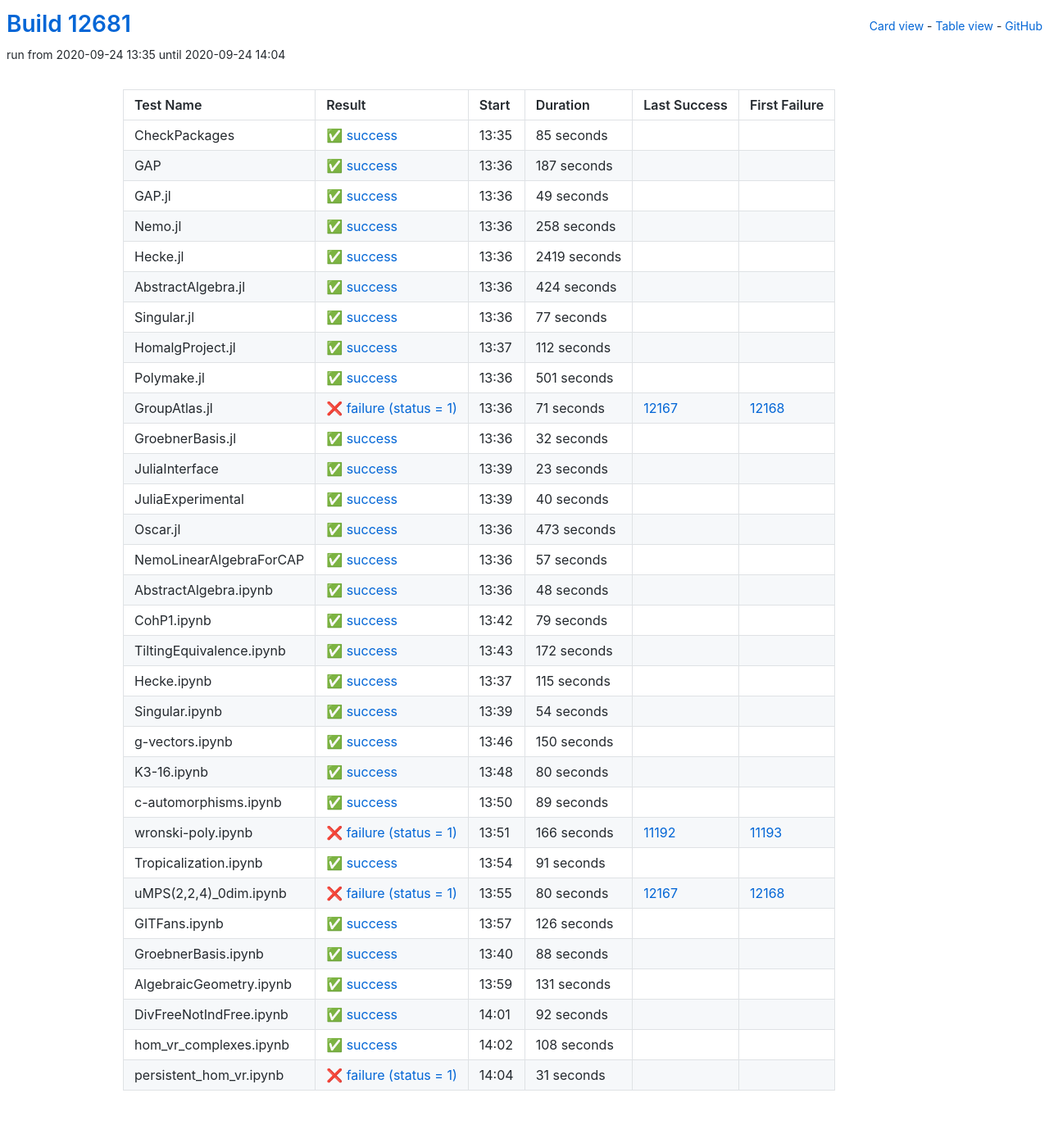
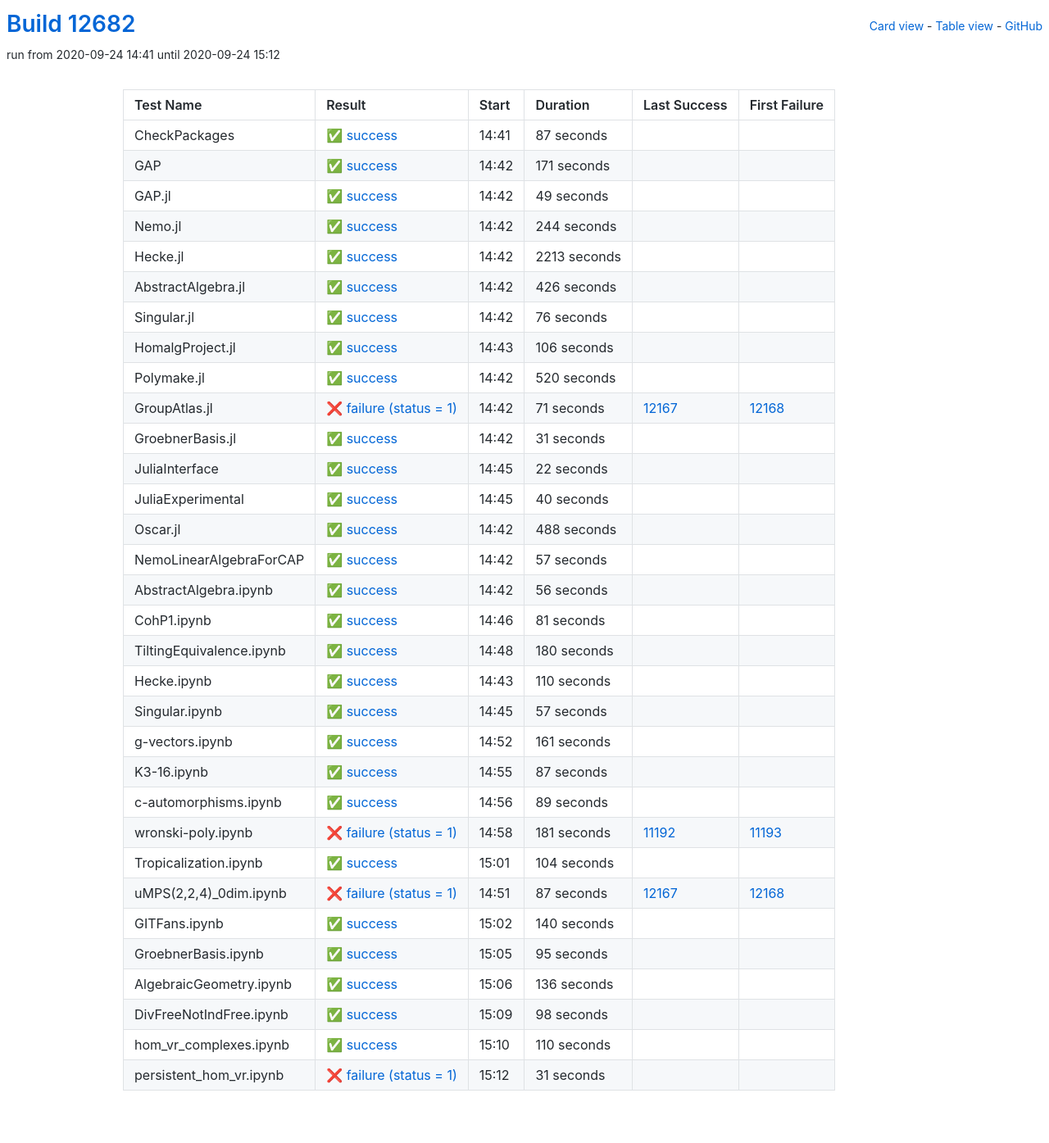
Before and after one commit to oscar-system/oscar-ci-status, a Jekyll site: the page built from table.html, in a window 1280 px wide. Shown: the whole page at 82% size. Built offline with Jekyll 4.4.1, drawn with Linux system fonts in a browser that asks for light colours.

Commit message:
Build #12682

```diff
--- a/_data/ci.yml
+++ b/_data/ci.yml
@@ -1,6 +1,6 @@
 ---
-build: 12681
-build_url: https://oscarci.mathematik.uni-kl.de/job/oscar/12681/
+build: 12682
+build_url: https://oscarci.mathematik.uni-kl.de/job/oscar/12682/
 job: oscar
 organization: oscar-system
 repo: oscar-ci-status
@@ -8,32 +8,32 @@
 tests:
 - name: CheckPackages
   id: checkpackages
-  log: https://oscarci.mathematik.uni-kl.de/job/oscar/12681/artifact/logs/build-12681/CheckPackages.log
-  start: 2020-09-24 13:35
+  log: https://oscarci.mathematik.uni-kl.de/job/oscar/12682/artifact/logs/build-12682/CheckPackages.log
+  start: 2020-09-24 14:41
   success: true
   exitcode: 0
   status: success
-  duration: 85
+  duration: 87
   last_success: false
   last_success_url:
   first_failure: false
   first_failure_url:
 - name: GAP
   id: gap
-  log: https://oscarci.mathematik.uni-kl.de/job/oscar/12681/artifact/logs/build-12681/GAP.log
-  start: 2020-09-24 13:36
+  log: https://oscarci.mathematik.uni-kl.de/job/oscar/12682/artifact/logs/build-12682/GAP.log
+  start: 2020-09-24 14:42
   success: true
   exitcode: 0
   status: success
-  duration: 187
+  duration: 171
   last_success: false
   last_success_url:
   first_failure: false
   first_failure_url:
 - name: GAP.jl
   id: gap-jl
-  log: https://oscarci.mathematik.uni-kl.de/job/oscar/12681/artifact/logs/build-12681/GAP.jl.log
-  start: 2020-09-24 13:36
+  log: https://oscarci.mathematik.uni-kl.de/job/oscar/12682/artifact/logs/build-12682/GAP.jl.log
+  start: 2020-09-24 14:42
   success: true
   exitcode: 0
   status: success
@@ -44,80 +44,80 @@
   first_failure_url:
 - name: Nemo.jl
   id: nemo-jl
-  log: https://oscarci.mathematik.uni-kl.de/job/oscar/12681/artifact/logs/build-12681/Nemo.jl.log
-  start: 2020-09-24 13:36
+  log: https://oscarci.mathematik.uni-kl.de/job/oscar/12682/artifact/logs/build-12682/Nemo.jl.log
+  start: 2020-09-24 14:42
   success: true
   exitcode: 0
   status: success
-  duration: 258
+  duration: 244
   last_success: false
   last_success_url:
   first_failure: false
   first_failure_url:
 - name: Hecke.jl
   id: hecke-jl
-  log: https://oscarci.mathematik.uni-kl.de/job/oscar/12681/artifact/logs/build-12681/Hecke.jl.log
-  start: 2020-09-24 13:36
+  log: https://oscarci.mathematik.uni-kl.de/job/oscar/12682/artifact/logs/build-12682/Hecke.jl.log
+  start: 2020-09-24 14:42
   success: true
   exitcode: 0
   status: success
-  duration: 2419
+  duration: 2213
   last_success: false
   last_success_url:
   first_failure: false
   first_failure_url:
 - name: AbstractAlgebra.jl
   id: abstractalgebra-jl
-  log: https://oscarci.mathematik.uni-kl.de/job/oscar/12681/artifact/logs/build-12681/AbstractAlgebra.jl.log
-  start: 2020-09-24 13:36
+  log: https://oscarci.mathematik.uni-kl.de/job/oscar/12682/artifact/logs/build-12682/AbstractAlgebra.jl.log
+  start: 2020-09-24 14:42
   success: true
   exitcode: 0
   status: success
-  duration: 424
+  duration: 426
   last_success: false
   last_success_url:
   first_failure: false
   first_failure_url:
 - name: Singular.jl
   id: singular-jl
-  log: https://oscarci.mathematik.uni-kl.de/job/oscar/12681/artifact/logs/build-12681/Singular.jl.log
-  start: 2020-09-24 13:36
+  log: https://oscarci.mathematik.uni-kl.de/job/oscar/12682/artifact/logs/build-12682/Singular.jl.log
+  start: 2020-09-24 14:42
   success: true
   exitcode: 0
   status: success
-  duration: 77
+  duration: 76
   last_success: false
   last_success_url:
   first_failure: false
   first_failure_url:
 - name: HomalgProject.jl
   id: homalgproject-jl
-  log: https://oscarci.mathematik.uni-kl.de/job/oscar/12681/artifact/logs/build-12681/HomalgProject.jl.log
-  start: 2020-09-24 13:37
+  log: https://oscarci.mathematik.uni-kl.de/job/oscar/12682/artifact/logs/build-12682/HomalgProject.jl.log
+  start: 2020-09-24 14:43
   success: true
   exitcode: 0
   status: success
-  duration: 112
+  duration: 106
   last_success: false
   last_success_url:
   first_failure: false
   first_failure_url:
 - name: Polymake.jl
   id: polymake-jl
-  log: https://oscarci.mathematik.uni-kl.de/job/oscar/12681/artifact/logs/build-12681/Polymake.jl.log
-  start: 2020-09-24 13:36
+  log: https://oscarci.mathematik.uni-kl.de/job/oscar/12682/artifact/logs/build-12682/Polymake.jl.log
+  start: 2020-09-24 14:42
   success: true
   exitcode: 0
   status: success
-  duration: 501
+  duration: 520
   last_success: false
   last_success_url:
   first_failure: false
   first_failure_url:
 - name: GroupAtlas.jl
   id: groupatlas-jl
-  log: https://oscarci.mathematik.uni-kl.de/job/oscar/12681/artifact/logs/build-12681/GroupAtlas.jl.log
-  start: 2020-09-24 13:36
+  log: https://oscarci.mathematik.uni-kl.de/job/oscar/12682/artifact/logs/build-12682/GroupAtlas.jl.log
+  start: 2020-09-24 14:42
   success: false
   exitcode: 1
   status: failure
@@ -128,32 +128,32 @@
   first_failure_url: https://oscarci.mathematik.uni-kl.de/job/oscar/12168/
 - name: GroebnerBasis.jl
   id: groebnerbasis-jl
-  log: https://oscarci.mathematik.uni-kl.de/job/oscar/12681/artifact/logs/build-12681/GroebnerBasis.jl.log
-  start: 2020-09-24 13:36
+  log: https://oscarci.mathematik.uni-kl.de/job/oscar/12682/artifact/logs/build-12682/GroebnerBasis.jl.log
+  start: 2020-09-24 14:42
   success: true
   exitcode: 0
   status: success
-  duration: 32
+  duration: 31
   last_success: false
   last_success_url:
   first_failure: false
   first_failure_url:
 - name: JuliaInterface
   id: juliainterface
-  log: https://oscarci.mathematik.uni-kl.de/job/oscar/12681/artifact/logs/build-12681/JuliaInterface.log
-  start: 2020-09-24 13:39
+  log: https://oscarci.mathematik.uni-kl.de/job/oscar/12682/artifact/logs/build-12682/JuliaInterface.log
+  start: 2020-09-24 14:45
   success: true
   exitcode: 0
   status: success
-  duration: 23
+  duration: 22
   last_success: false
   last_success_url:
   first_failure: false
   first_failure_url:
 - name: JuliaExperimental
   id: juliaexperimental
-  log: https://oscarci.mathematik.uni-kl.de/job/oscar/12681/artifact/logs/build-12681/JuliaExperimental.log
-  start: 2020-09-24 13:39
+  log: https://oscarci.mathematik.uni-kl.de/job/oscar/12682/artifact/logs/build-12682/JuliaExperimental.log
+  start: 2020-09-24 14:45
   success: true
   exitcode: 0
   status: success
@@ -164,20 +164,20 @@
   first_failure_url:
 - name: Oscar.jl
   id: oscar-jl
-  log: https://oscarci.mathematik.uni-kl.de/job/oscar/12681/artifact/logs/build-12681/Oscar.jl.log
-  start: 2020-09-24 13:36
+  log: https://oscarci.mathematik.uni-kl.de/job/oscar/12682/artifact/logs/build-12682/Oscar.jl.log
+  start: 2020-09-24 14:42
   success: true
   exitcode: 0
   status: success
-  duration: 473
+  duration: 488
   last_success: false
   last_success_url:
   first_failure: false
   first_failure_url:
 - name: NemoLinearAlgebraForCAP
   id: nemolinearalgebraforcap
-  log: https://oscarci.mathematik.uni-kl.de/job/oscar/12681/artifact/logs/build-12681/NemoLinearAlgebraForCAP.log
-  start: 2020-09-24 13:36
+  log: https://oscarci.mathematik.uni-kl.de/job/oscar/12682/artifact/logs/build-12682/NemoLinearAlgebraForCAP.log
+  start: 2020-09-24 14:42
   success: true
   exitcode: 0
   status: success
@@ -188,92 +188,92 @@
   first_failure_url:
 - name: AbstractAlgebra.ipynb
   id: abstractalgebra-ipynb
-  log: https://oscarci.mathematik.uni-kl.de/job/oscar/12681/artifact/logs/build-12681/AbstractAlgebra.ipynb.log
-  start: 2020-09-24 13:36
+  log: https://oscarci.mathematik.uni-kl.de/job/oscar/12682/artifact/logs/build-12682/AbstractAlgebra.ipynb.log
+  start: 2020-09-24 14:42
   success: true
   exitcode: 0
   status: success
-  duration: 48
+  duration: 56
   last_success: false
   last_success_url:
   first_failure: false
   first_failure_url:
 - name: CohP1.ipynb
   id: cohp1-ipynb
-  log: https://oscarci.mathematik.uni-kl.de/job/oscar/12681/artifact/logs/build-12681/CohP1.ipynb.log
-  start: 2020-09-24 13:42
+  log: https://oscarci.mathematik.uni-kl.de/job/oscar/12682/artifact/logs/build-12682/CohP1.ipynb.log
+  start: 2020-09-24 14:46
   success: true
   exitcode: 0
   status: success
-  duration: 79
+  duration: 81
   last_success: false
   last_success_url:
   first_failure: false
   first_failure_url:
 - name: TiltingEquivalence.ipynb
   id: tiltingequivalence-ipynb
-  log: https://oscarci.mathematik.uni-kl.de/job/oscar/12681/artifact/logs/build-12681/TiltingEquivalence.ipynb.log
-  start: 2020-09-24 13:43
+  log: https://oscarci.mathematik.uni-kl.de/job/oscar/12682/artifact/logs/build-12682/TiltingEquivalence.ipynb.log
+  start: 2020-09-24 14:48
   success: true
   exitcode: 0
   status: success
-  duration: 172
+  duration: 180
   last_success: false
   last_success_url:
   first_failure: false
   first_failure_url:
 - name: Hecke.ipynb
   id: hecke-ipynb
-  log: https://oscarci.mathematik.uni-kl.de/job/oscar/12681/artifact/logs/build-12681/Hecke.ipynb.log
-  start: 2020-09-24 13:37
+  log: https://oscarci.mathematik.uni-kl.de/job/oscar/12682/artifact/logs/build-12682/Hecke.ipynb.log
+  start: 2020-09-24 14:43
   success: true
   exitcode: 0
   status: success
-  duration: 115
+  duration: 110
   last_success: false
   last_success_url:
   first_failure: false
   first_failure_url:
 - name: Singular.ipynb
   id: singular-ipynb
-  log: https://oscarci.mathematik.uni-kl.de/job/oscar/12681/artifact/logs/build-12681/Singular.ipynb.log
-  start: 2020-09-24 13:39
+  log: https://oscarci.mathematik.uni-kl.de/job/oscar/12682/artifact/logs/build-12682/Singular.ipynb.log
+  start: 2020-09-24 14:45
   success: true
   exitcode: 0
   status: success
-  duration: 54
+  duration: 57
   last_success: false
   last_success_url:
   first_failure: false
   first_failure_url:
 - name: g-vectors.ipynb
   id: g-vectors-ipynb
-  log: https://oscarci.mathematik.uni-kl.de/job/oscar/12681/artifact/logs/build-12681/g-vectors.ipynb.log
-  start: 2020-09-24 13:46
+  log: https://oscarci.mathematik.uni-kl.de/job/oscar/12682/artifact/logs/build-12682/g-vectors.ipynb.log
+  start: 2020-09-24 14:52
   success: true
   exitcode: 0
   status: success
-  duration: 150
+  duration: 161
   last_success: false
   last_success_url:
   first_failure: false
   first_failure_url:
 - name: K3-16.ipynb
   id: k3-16-ipynb
-  log: https://oscarci.mathematik.uni-kl.de/job/oscar/12681/artifact/logs/build-12681/K3-16.ipynb.log
-  start: 2020-09-24 13:48
+  log: https://oscarci.mathematik.uni-kl.de/job/oscar/12682/artifact/logs/build-12682/K3-16.ipynb.log
+  start: 2020-09-24 14:55
   success: true
   exitcode: 0
   status: success
-  duration: 80
+  duration: 87
   last_success: false
   last_success_url:
   first_failure: false
   first_failure_url:
 - name: c-automorphisms.ipynb
   id: c-automorphisms-ipynb
-  log: https://oscarci.mathematik.uni-kl.de/job/oscar/12681/artifact/logs/build-12681/c-automorphisms.ipynb.log
-  start: 2020-09-24 13:50
+  log: https://oscarci.mathematik.uni-kl.de/job/oscar/12682/artifact/logs/build-12682/c-automorphisms.ipynb.log
+  start: 2020-09-24 14:56
   success: true
   exitcode: 0
   status: success
@@ -284,104 +284,104 @@
   first_failure_url:
 - name: wronski-poly.ipynb
   id: wronski-poly-ipynb
-  log: https://oscarci.mathematik.uni-kl.de/job/oscar/12681/artifact/logs/build-12681/wronski-poly.ipynb.log
-  start: 2020-09-24 13:51
+  log: https://oscarci.mathematik.uni-kl.de/job/oscar/12682/artifact/logs/build-12682/wronski-poly.ipynb.log
+  start: 2020-09-24 14:58
   success: false
   exitcode: 1
   status: failure
-  duration: 166
+  duration: 181
   last_success: 11192
   last_success_url: https://oscarci.mathematik.uni-kl.de/job/oscar/11192/
   first_failure: 11193
   first_failure_url: https://oscarci.mathematik.uni-kl.de/job/oscar/11193/
 - name: Tropicalization.ipynb
   id: tropicalization-ipynb
-  log: https://oscarci.mathematik.uni-kl.de/job/oscar/12681/artifact/logs/build-12681/Tropicalization.ipynb.log
-  start: 2020-09-24 13:54
+  log: https://oscarci.mathematik.uni-kl.de/job/oscar/12682/artifact/logs/build-12682/Tropicalization.ipynb.log
+  start: 2020-09-24 15:01
   success: true
   exitcode: 0
   status: success
-  duration: 91
+  duration: 104
   last_success: false
   last_success_url:
   first_failure: false
   first_failure_url:
 - name: uMPS(2,2,4)_0dim.ipynb
   id: umps-2-2-4-0dim-ipynb
-  log: https://oscarci.mathematik.uni-kl.de/job/oscar/12681/artifact/logs/build-12681/uMPS-2-2-4-_0dim.ipynb.log
-  start: 2020-09-24 13:55
+  log: https://oscarci.mathematik.uni-kl.de/job/oscar/12682/artifact/logs/build-12682/uMPS-2-2-4-_0dim.ipynb.log
+  start: 2020-09-24 14:51
   success: false
   exitcode: 1
   status: failure
-  duration: 80
+  duration: 87
   last_success: 12167
   last_success_url: https://oscarci.mathematik.uni-kl.de/job/oscar/12167/
   first_failure: 12168
   first_failure_url: https://oscarci.mathematik.uni-kl.de/job/oscar/12168/
 - name: GITFans.ipynb
   id: gitfans-ipynb
-  log: https://oscarci.mathematik.uni-kl.de/job/oscar/12681/artifact/logs/build-12681/GITFans.ipynb.log
-  start: 2020-09-24 13:57
+  log: https://oscarci.mathematik.uni-kl.de/job/oscar/12682/artifact/logs/build-12682/GITFans.ipynb.log
+  start: 2020-09-24 15:02
   success: true
   exitcode: 0
   status: success
-  duration: 126
+  duration: 140
   last_success: false
   last_success_url:
   first_failure: false
   first_failure_url:
 - name: GroebnerBasis.ipynb
   id: groebnerbasis-ipynb
-  log: https://oscarci.mathematik.uni-kl.de/job/oscar/12681/artifact/logs/build-12681/GroebnerBasis.ipynb.log
-  start: 2020-09-24 13:40
+  log: https://oscarci.mathematik.uni-kl.de/job/oscar/12682/artifact/logs/build-12682/GroebnerBasis.ipynb.log
+  start: 2020-09-24 15:05
   success: true
   exitcode: 0
   status: success
-  duration: 88
+  duration: 95
   last_success: false
   last_success_url:
   first_failure: false
   first_failure_url:
 - name: AlgebraicGeometry.ipynb
   id: algebraicgeometry-ipynb
-  log: https://oscarci.mathematik.uni-kl.de/job/oscar/12681/artifact/logs/build-12681/AlgebraicGeometry.ipynb.log
-  start: 2020-09-24 13:59
+  log: https://oscarci.mathematik.uni-kl.de/job/oscar/12682/artifact/logs/build-12682/AlgebraicGeometry.ipynb.log
+  start: 2020-09-24 15:06
   success: true
   exitcode: 0
   status: success
-  duration: 131
+  duration: 136
   last_success: false
   last_success_url:
   first_failure: false
   first_failure_url:
 - name: DivFreeNotIndFree.ipynb
   id: divfreenotindfree-ipynb
-  log: https://oscarci.mathematik.uni-kl.de/job/oscar/12681/artifact/logs/build-12681/DivFreeNotIndFree.ipynb.log
-  start: 2020-09-24 14:01
+  log: https://oscarci.mathematik.uni-kl.de/job/oscar/12682/artifact/logs/build-12682/DivFreeNotIndFree.ipynb.log
+  start: 2020-09-24 15:09
   success: true
   exitcode: 0
   status: success
-  duration: 92
+  duration: 98
   last_success: false
   last_success_url:
   first_failure: false
   first_failure_url:
 - name: hom_vr_complexes.ipynb
   id: hom-vr-complexes-ipynb
-  log: https://oscarci.mathematik.uni-kl.de/job/oscar/12681/artifact/logs/build-12681/hom_vr_complexes.ipynb.log
-  start: 2020-09-24 14:02
+  log: https://oscarci.mathematik.uni-kl.de/job/oscar/12682/artifact/logs/build-12682/hom_vr_complexes.ipynb.log
+  start: 2020-09-24 15:10
   success: true
   exitcode: 0
   status: success
-  duration: 108
+  duration: 110
   last_success: false
   last_success_url:
   first_failure: false
   first_failure_url:
 - name: persistent_hom_vr.ipynb
   id: persistent-hom-vr-ipynb
-  log: https://oscarci.mathematik.uni-kl.de/job/oscar/12681/artifact/logs/build-12681/persistent_hom_vr.ipynb.log
-  start: 2020-09-24 14:04
+  log: https://oscarci.mathematik.uni-kl.de/job/oscar/12682/artifact/logs/build-12682/persistent_hom_vr.ipynb.log
+  start: 2020-09-24 15:12
   success: false
   exitcode: 1
   status: failure
```
Also changed, not shown: README.md.
